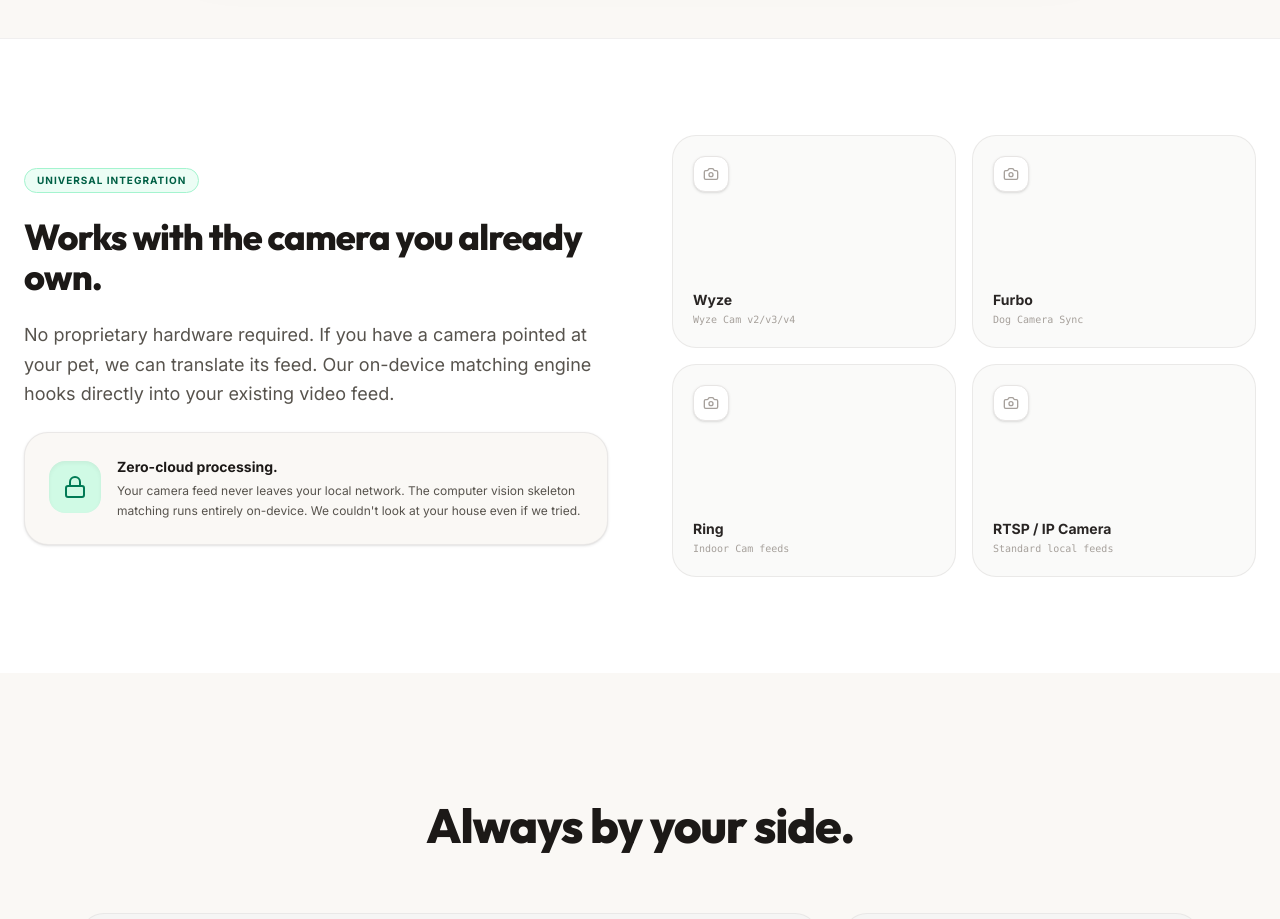
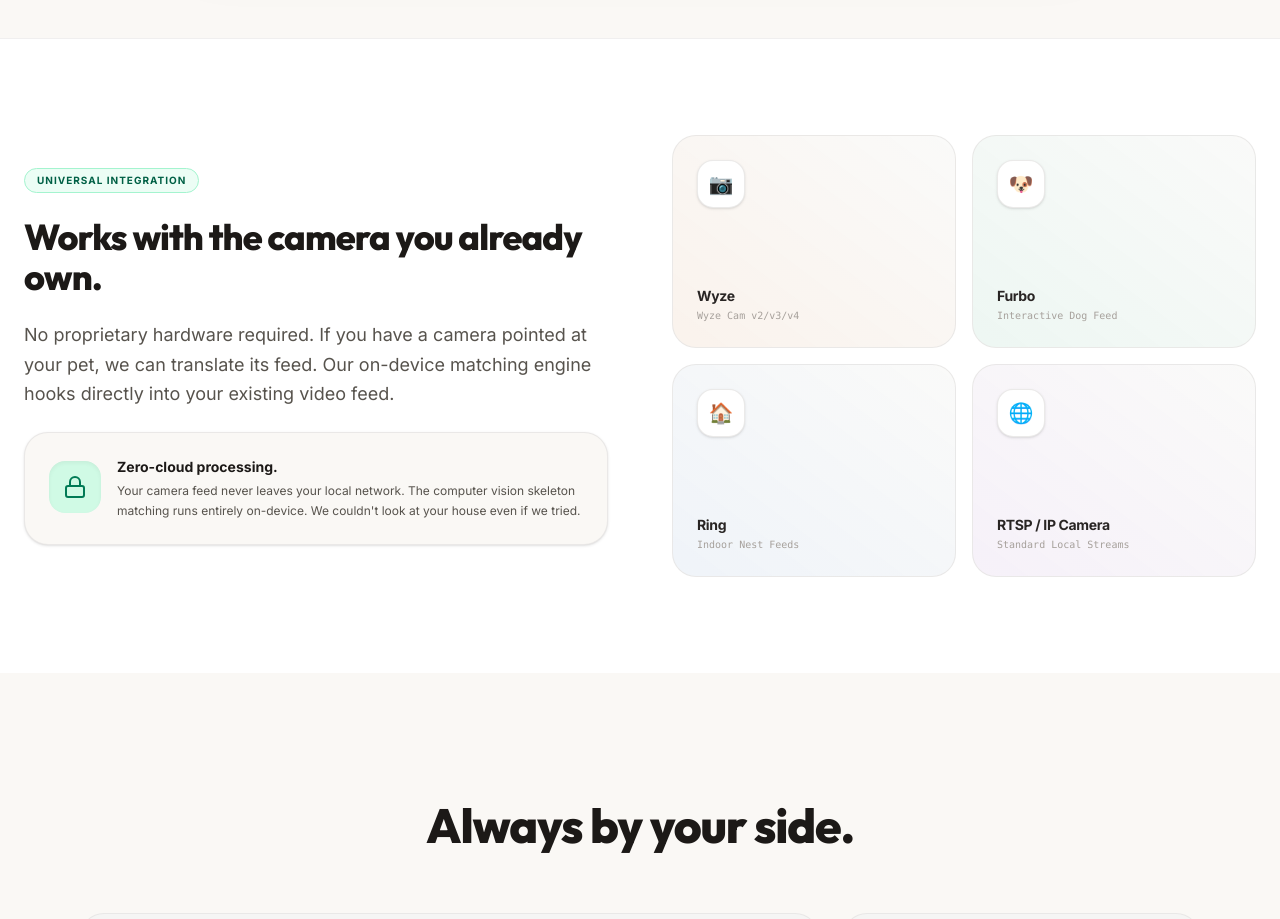
Before and after one commit to AndrewTay/pawsence, a React (Vite) app: page / in a window 1280 px wide. Shown: the part 4220-5139 px from the top of the page. Built offline with nearby package versions, Linux system fonts and the light colour scheme.

Commit message:
update supported camera card styles and add warm gradient backgrounds

```diff
--- a/src/App.tsx
+++ b/src/App.tsx
@@ -1,5 +1,5 @@
 import { useState } from 'react';
-import { Camera, ChevronRight, Lock } from 'lucide-react';
+import { ChevronRight, Lock } from 'lucide-react';
 import HeroSimulator from './components/HeroSimulator';
 import ScrollShowcase from './components/ScrollShowcase';
 import TwinCreator from './components/TwinCreator';
@@ -124,20 +124,20 @@
           {/* Camera Brands grid */}
           <div className="grid grid-cols-2 gap-4">
             {[
-              { brand: 'Wyze', desc: 'Wyze Cam v2/v3/v4' },
-              { brand: 'Furbo', desc: 'Dog Camera Sync' },
-              { brand: 'Ring', desc: 'Indoor Cam feeds' },
-              { brand: 'RTSP / IP Camera', desc: 'Standard local feeds' }
+              { brand: 'Wyze', desc: 'Wyze Cam v2/v3/v4', icon: '📷', bg: 'from-orange-500/5 to-orange-500/0' },
+              { brand: 'Furbo', desc: 'Interactive Dog Feed', icon: '🐶', bg: 'from-emerald-500/5 to-emerald-500/0' },
+              { brand: 'Ring', desc: 'Indoor Nest Feeds', icon: '🏠', bg: 'from-blue-500/5 to-blue-500/0' },
+              { brand: 'RTSP / IP Camera', desc: 'Standard Local Streams', icon: '🌐', bg: 'from-purple-500/5 to-purple-500/0' }
             ].map((item, i) => (
               <div
                 key={i}
-                className="aspect-[4/3] bg-stone-50 rounded-3xl border border-stone-200/80 p-5 flex flex-col justify-between hover:border-stone-300 hover:shadow-md transition-all cursor-default group"
+                className={`aspect-[4/3] bg-gradient-to-tr ${item.bg} bg-stone-50 rounded-3xl border border-stone-200/80 p-6 flex flex-col justify-between hover:border-stone-300 hover:shadow-md transition-all cursor-default group`}
               >
-                <div className="w-9 h-9 rounded-xl bg-white border border-stone-200 flex items-center justify-center text-stone-400 group-hover:text-[#E87A5D] transition-colors shadow-sm">
-                  <Camera className="w-4 h-4" />
+                <div className="w-12 h-12 rounded-2xl bg-white border border-stone-200/80 flex items-center justify-center text-xl shadow-sm group-hover:scale-[1.05] transition-all">
+                  {item.icon}
                 </div>
                 <div>
-                  <span className="font-bold text-stone-800 text-sm block">{item.brand}</span>
+                  <span className="font-extrabold text-stone-850 text-sm block tracking-tight">{item.brand}</span>
                   <span className="text-[10px] text-stone-400 font-mono mt-0.5 block">{item.desc}</span>
                 </div>
               </div>
```
